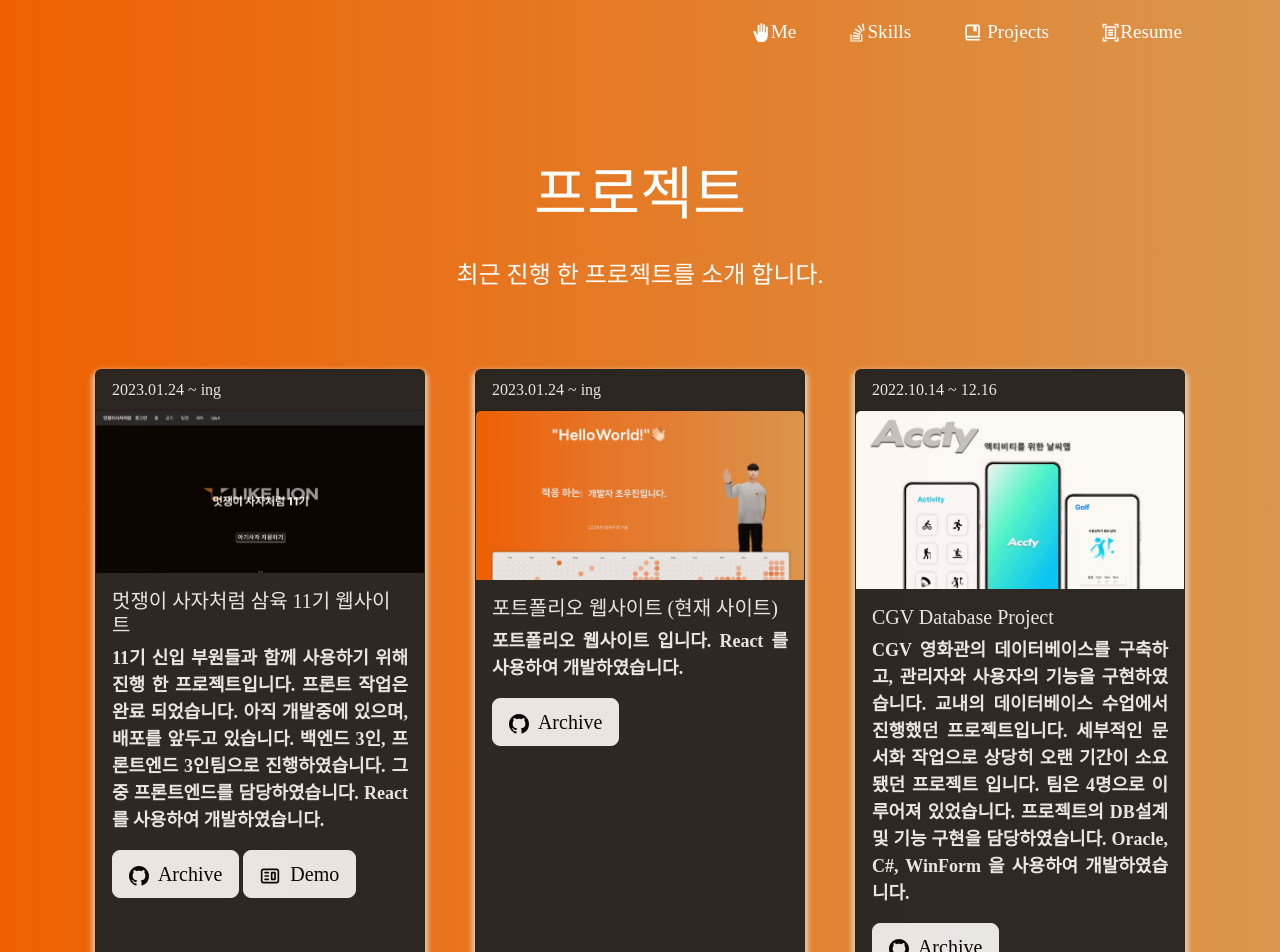
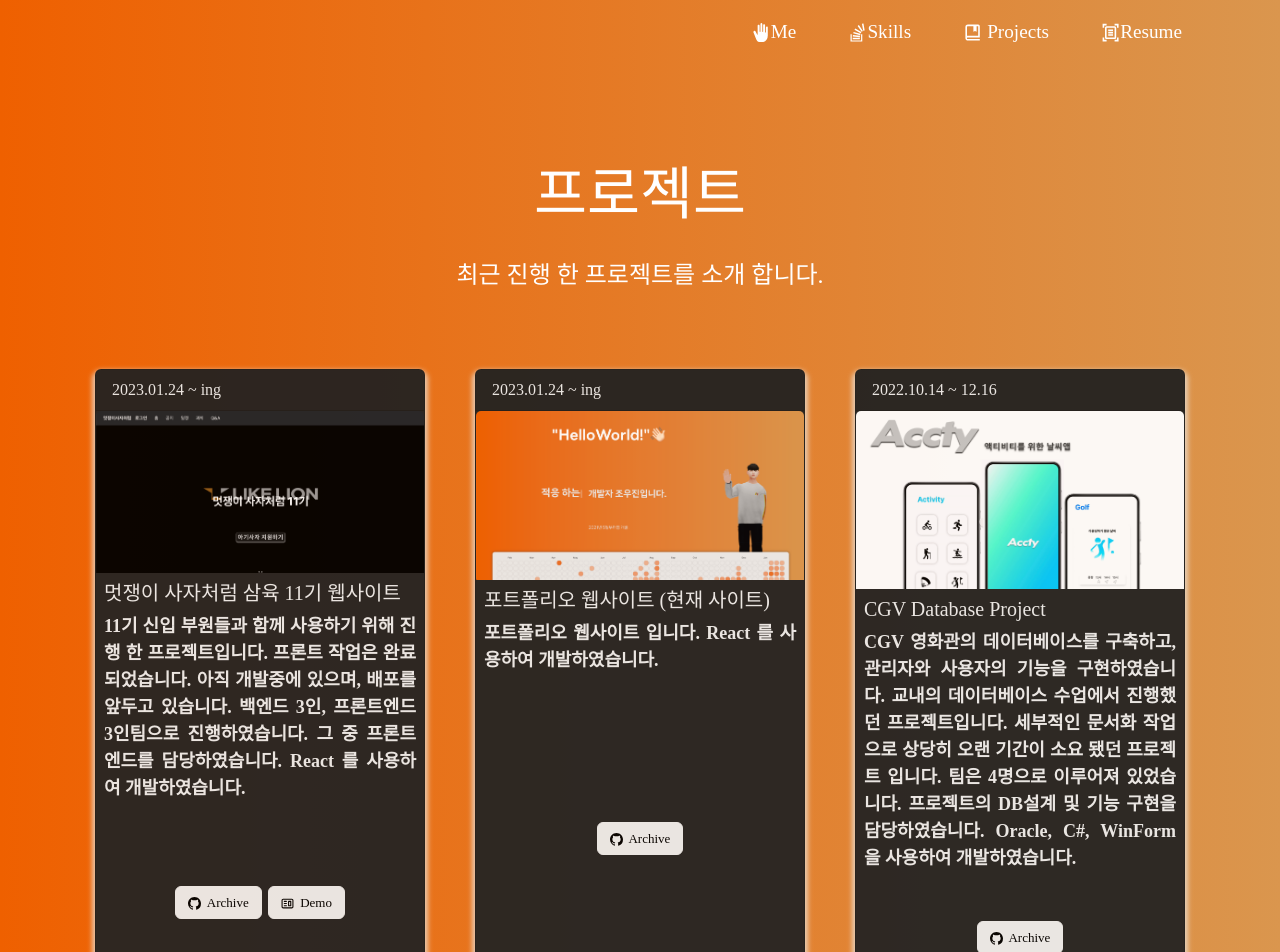
Before and after one commit to WOOJINCHO98/ReactPortfolioPrj, a React (Create React App) app: page /projects in a window 1280 px wide. Shown: the top 952 px of the page. Built offline with nearby package versions, Linux system fonts and the light colour scheme; no server answers; a web font is replaced by a local one.

Commit message:
project card center align

```diff
--- a/src/components/Projects/Project.js
+++ b/src/components/Projects/Project.js
@@ -38,8 +38,10 @@ function Project() {
                             title="멋쟁이 사자처럼 삼육 11기 웹사이트"
                             description="11기 신입 부원들과 함께 사용하기 위해 진행 한 프로젝트입니다. 프론트 작업은 완료 되었습니다. 아직 개발중에 있으며, 배포를 앞두고 있습니다. 백엔드 3인, 프론트엔드 3인팀으로 진행하였습니다. 그 중 프론트엔드를 담당하였습니다. React 를 사용하여 개발하였습니다."
                             link="https://github.com/SYULION11th/likelionpage-front"
-                            demoLink="https://syulion11th.github.io/likelionpage-front"/>
+                            demoLink="https://syulion11th.github.io/likelionpage-front"
+                            test="demo"
 
+                            />
                     </Col>
 
                     <Col md={4} className="project-box">
--- a/src/components/Projects/ProjectsBox.js
+++ b/src/components/Projects/ProjectsBox.js
@@ -18,36 +18,38 @@ function ProjectsBox(props) {
                     }}>
                     {props.description}
                 </Card.Text>
+                <div className="buttonContainer">
                     <Button
-                    className="btn btn-success btn-lg float-left"
+                        className="btn btn-success "
                         variant="primary"
                         href={props.link}
                         target='_blank'
                         style={{
-                        margin: "0 auto"
+                            margin: "3px",
+                            fontSize: "13px"
                         }}>
 
                         <BsGithub/>
                         &nbsp; Archive
                     </Button>
-                {"\n"}
-                {"\n"}
 
                     {
-                    !props.isBlog && props.demoLink && (
+                        props.demoLink && (
                             <Button
-                            className="btn btn-success btn-lg float-right"
+                                className="btn btn-success"
                                 variant="primary"
                                 href={props.demoLink}
                                 target="_blank"
                                 style={{
-                                margin: "0 auto"
+                                    margin: "3px",
+                                    fontSize: "13px"
                                 }}>
                                 <CgWebsite/>
                                 &nbsp; {"Demo"}
                             </Button>
                         )
                     }
+                </div>
             </Card.Body>
         </Card>
     );
--- a/src/style.css
+++ b/src/style.css
@@ -662,7 +662,7 @@ pre {
     padding-left: 2% !important;
     padding-right: 2% !important;
     background-color: #252423 !important;
-    z-index: 1000 !important;
+    z-index: 10000 !important;
     opacity: 1;
 }
 
@@ -704,6 +704,21 @@ pre {
     font-weight: 300;
     cursor: pointer;
     border: none;
+}
+
+.card-body {
+    padding: 0.5rem !important;
+    display: flex;
+    flex-direction: column;
+    justify-content: center;
+}
+
+.buttonContainer {
+    display: inline-flex;
+    bottom: 0%;
+    z-index: 1000;
+    margin: auto;
+    padding: 30px;
 }
 
 /* --------- */
```
Lines whose indentation alone changed are shown as unchanged.
